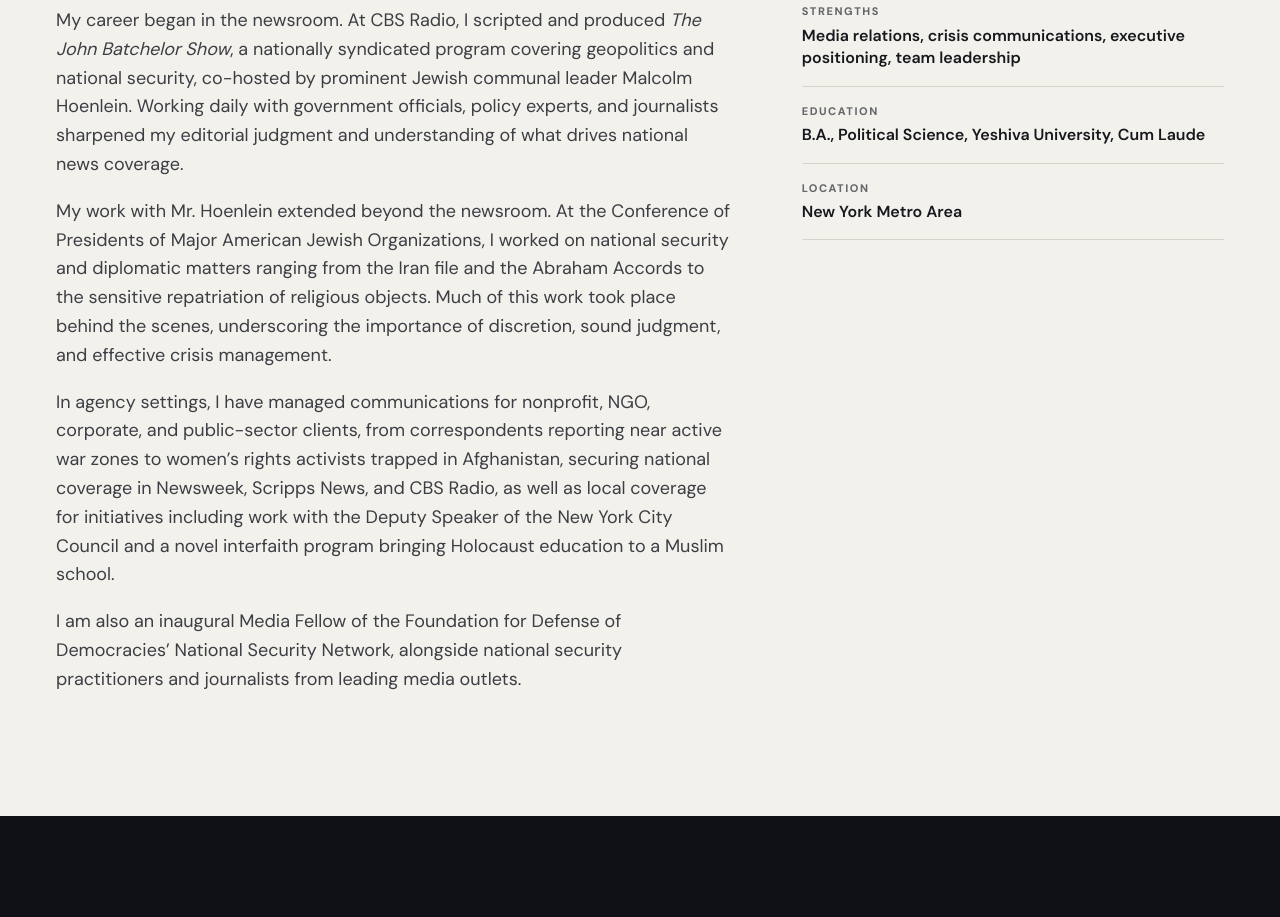
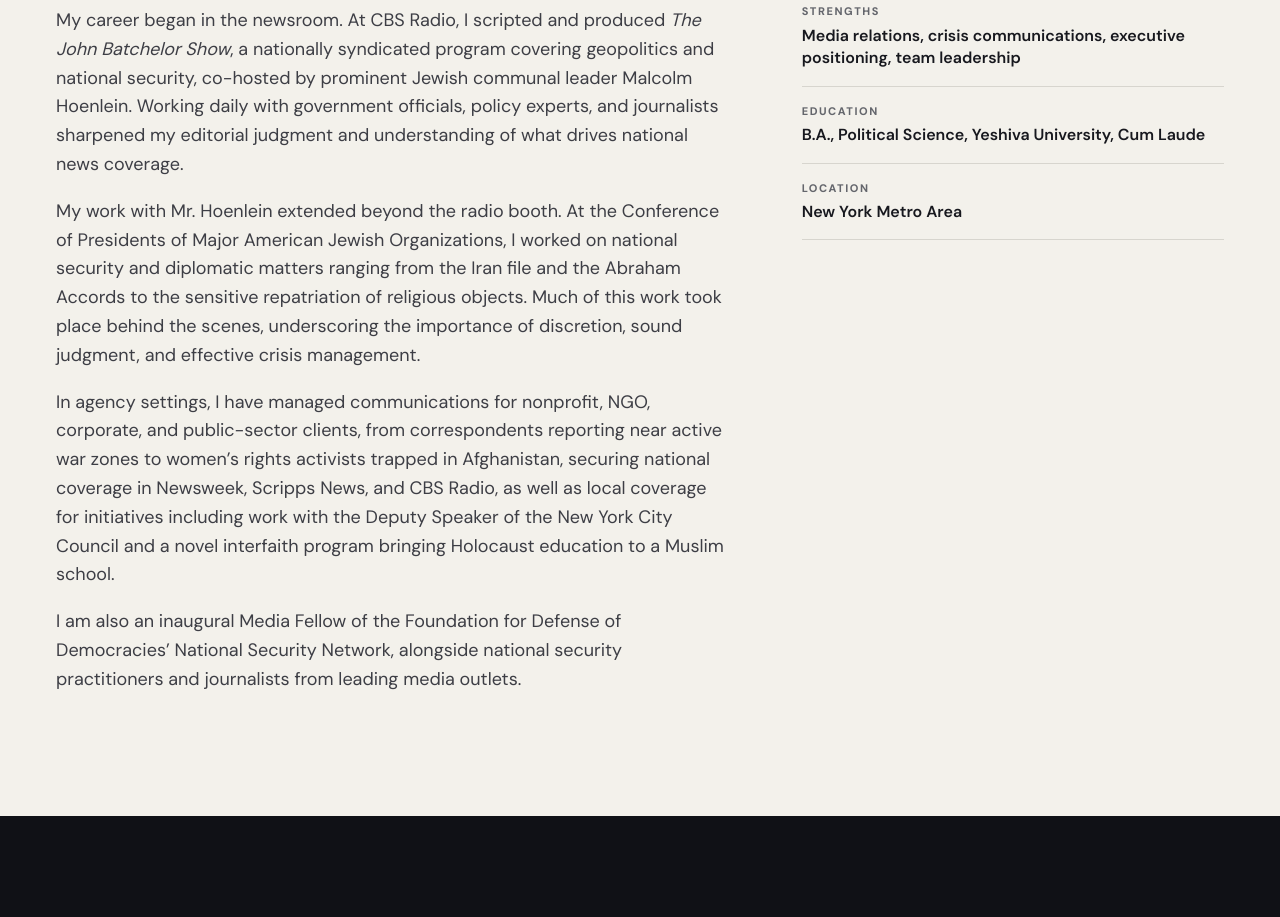
Before and after one commit to bergeneagle/portfolio, a plain HTML site: page index.html in a window 1280 px wide. Shown: the part 1572-2489 px from the top of the page. Drawn offline with Linux system fonts and the light colour scheme.

Commit message:
Reword Hoenlein sentence in About
Co-Authored-By: Claude Opus 5.5 <noreply@anthropic.com>
Claude-Session: https://claude.ai/code/session_01VA9nsWrAa8PQPfbqWT8YJr

```diff
--- a/index.html
+++ b/index.html
@@ -276,7 +276,7 @@ footer{padding:25px 0;font-size:12px;color:#9c9da9}
         <div class="aboutcopy">
           <p>I lead communications at the Secure Community Network (SCN), the official safety and security organization for the Jewish community in North America. I oversee organizational branding, national media relations, thought leadership, and executive messaging. I also develop strategic resources, including <a href="https://www.securecommunitynetwork.org/resources/crisis-communications-guide/" target="_blank" rel="noopener noreferrer">SCN’s Crisis Communications Guide</a>, now used by 145 Jewish Federations. During crises, I advise executive leadership and coordinate messaging with law enforcement and communal partners.</p>
           <p>My career began in the newsroom. At CBS Radio, I scripted and produced <em>The John Batchelor Show</em>, a nationally syndicated program covering geopolitics and national security, co-hosted by prominent Jewish communal leader Malcolm Hoenlein. Working daily with government officials, policy experts, and journalists sharpened my editorial judgment and understanding of what drives national news coverage.</p>
-          <p>My work with Mr. Hoenlein extended beyond the newsroom. At the Conference of Presidents of Major American Jewish Organizations, I worked on national security and diplomatic matters ranging from the Iran file and the Abraham Accords to the sensitive repatriation of religious objects. Much of this work took place behind the scenes, underscoring the importance of discretion, sound judgment, and effective crisis management.</p>
+          <p>My work with Mr. Hoenlein extended beyond the radio booth. At the Conference of Presidents of Major American Jewish Organizations, I worked on national security and diplomatic matters ranging from the Iran file and the Abraham Accords to the sensitive repatriation of religious objects. Much of this work took place behind the scenes, underscoring the importance of discretion, sound judgment, and effective crisis management.</p>
           <p>In agency settings, I have managed communications for nonprofit, NGO, corporate, and public-sector clients, from correspondents reporting near active war zones to women’s rights activists trapped in Afghanistan, securing national coverage in Newsweek, Scripps News, and CBS Radio, as well as local coverage for initiatives including work with the Deputy Speaker of the New York City Council and a novel interfaith program bringing Holocaust education to a Muslim school.</p>
           <p>I am also an inaugural Media Fellow of the Foundation for Defense of Democracies’ National Security Network, alongside national security practitioners and journalists from leading media outlets.</p>
         </div>
```
